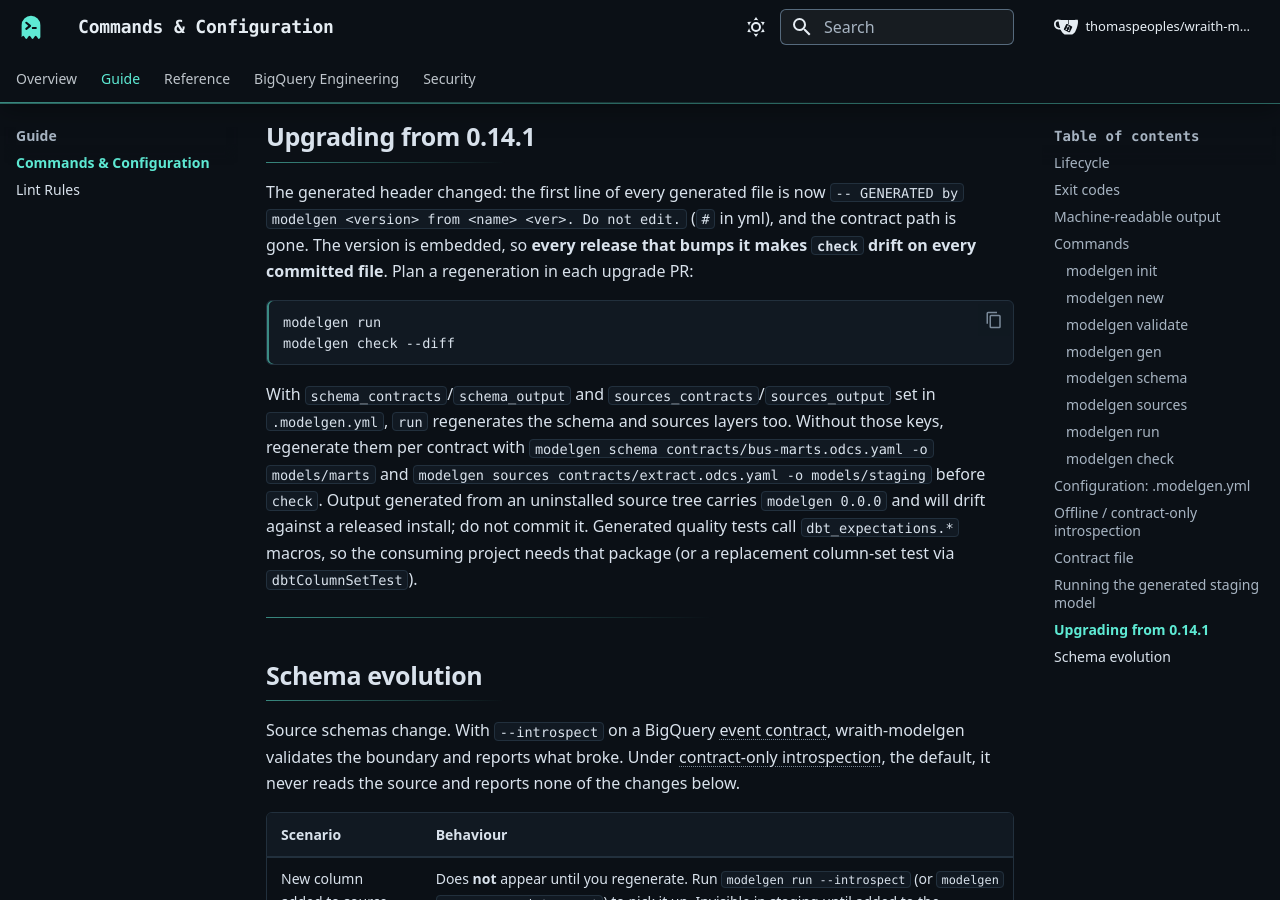
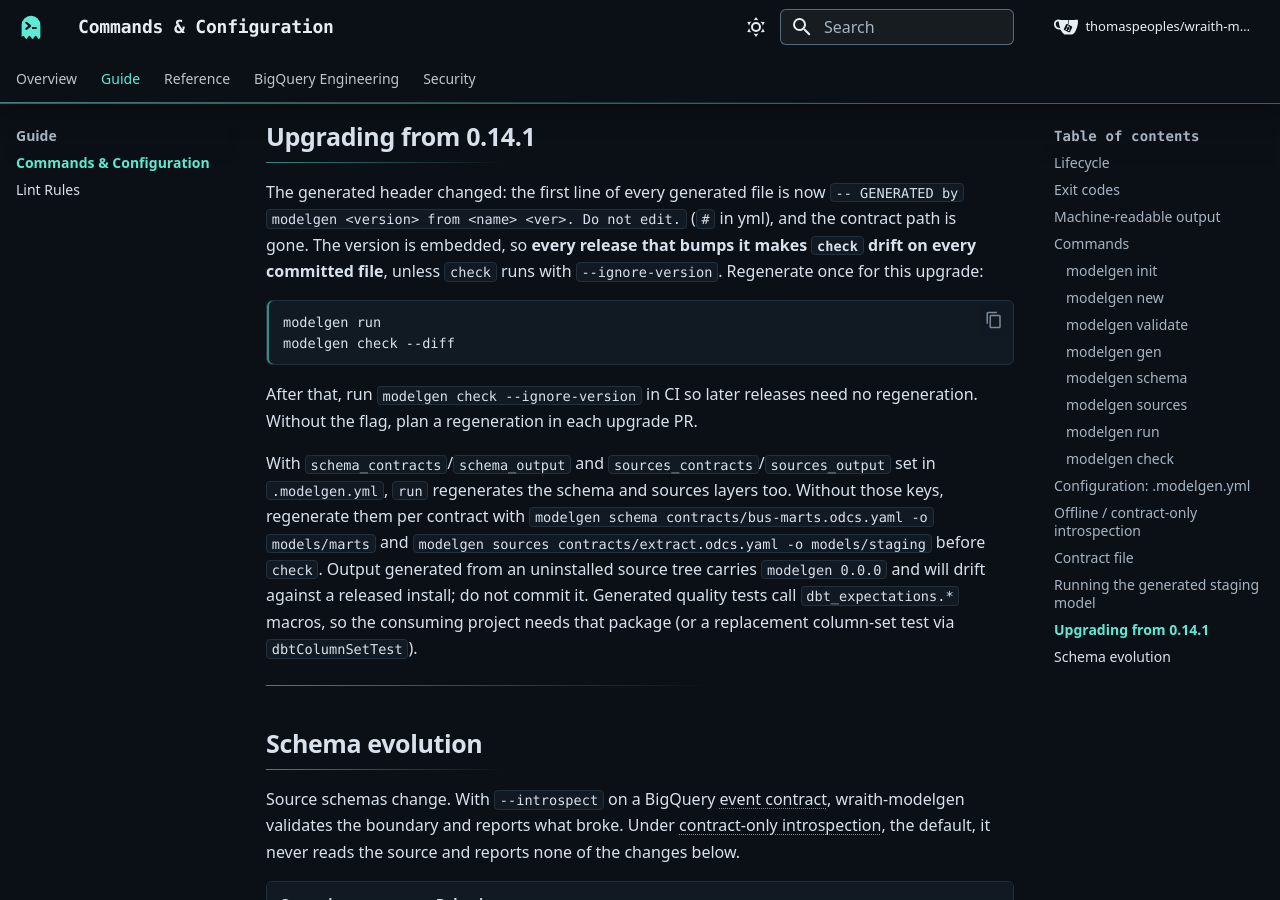
Before and after one commit to wraith-proxy/wraith-modelgen, an MkDocs documentation site: the page built from docs/usage.md, in a window 1280 px wide and 900 px high, scrolled down 12228 px. Built offline with MkDocs 1.6.1 and Material for MkDocs 9.7.7, drawn with Linux system fonts in a browser that asks for light colours; plug-ins that fetch from the network failed and are left out.

Commit message:
👻 fix/TJP-23111: point the usage upgrade notes at check --ignore-version
The docs/usage.md 0.14.1 section still said every release needs a
regeneration, contradicting the new CI guidance in the same file.

````diff
--- a/docs/usage.md
+++ b/docs/usage.md
@@ -506,13 +506,17 @@ the reader needs `cloudkms.cryptoKeyVersions.useToDecrypt` on the KEK. See
 The generated header changed: the first line of every generated file is now
 `-- GENERATED by modelgen <version> from <name> <ver>. Do not edit.` (`#` in
 yml), and the contract path is gone. The version is embedded, so **every
-release that bumps it makes `check` drift on every committed file**. Plan a
-regeneration in each upgrade PR:
+release that bumps it makes `check` drift on every committed file**, unless
+`check` runs with `--ignore-version`. Regenerate once for this upgrade:
 
 ```bash
 modelgen run
 modelgen check --diff
 ```
+
+After that, run `modelgen check --ignore-version` in CI so later releases
+need no regeneration. Without the flag, plan a regeneration in each upgrade
+PR.
 
 With `schema_contracts`/`schema_output` and `sources_contracts`/`sources_output`
 set in `.modelgen.yml`, `run` regenerates the schema and sources layers too.
````
